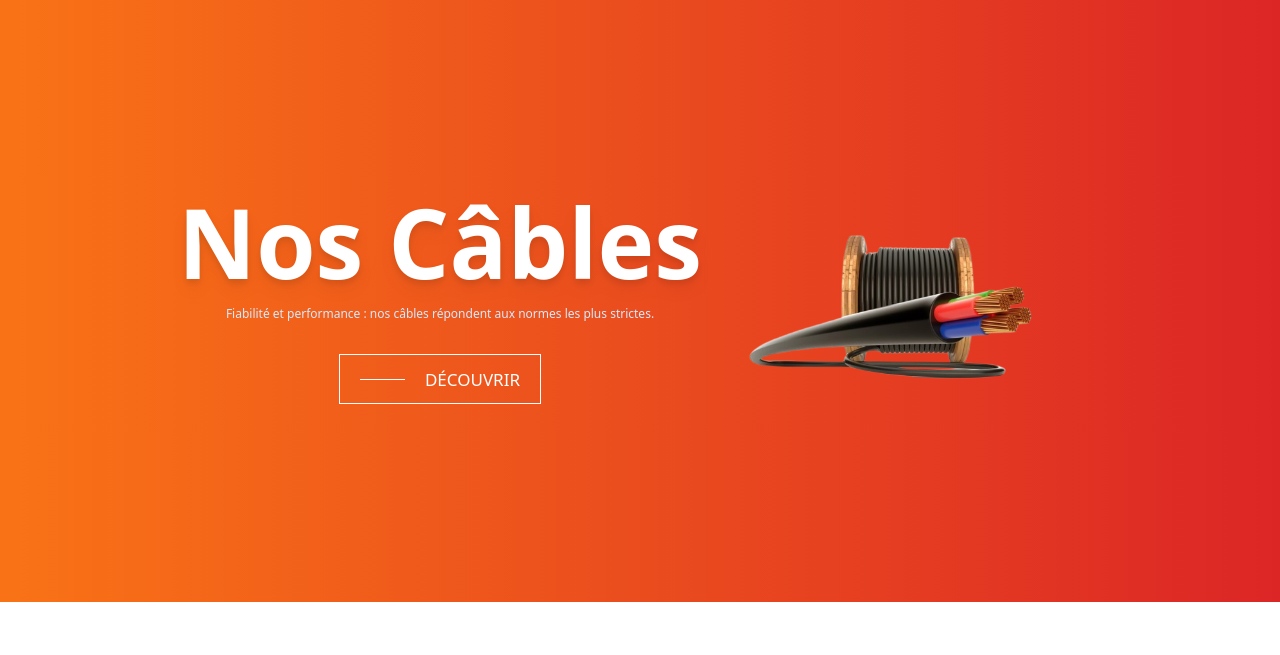
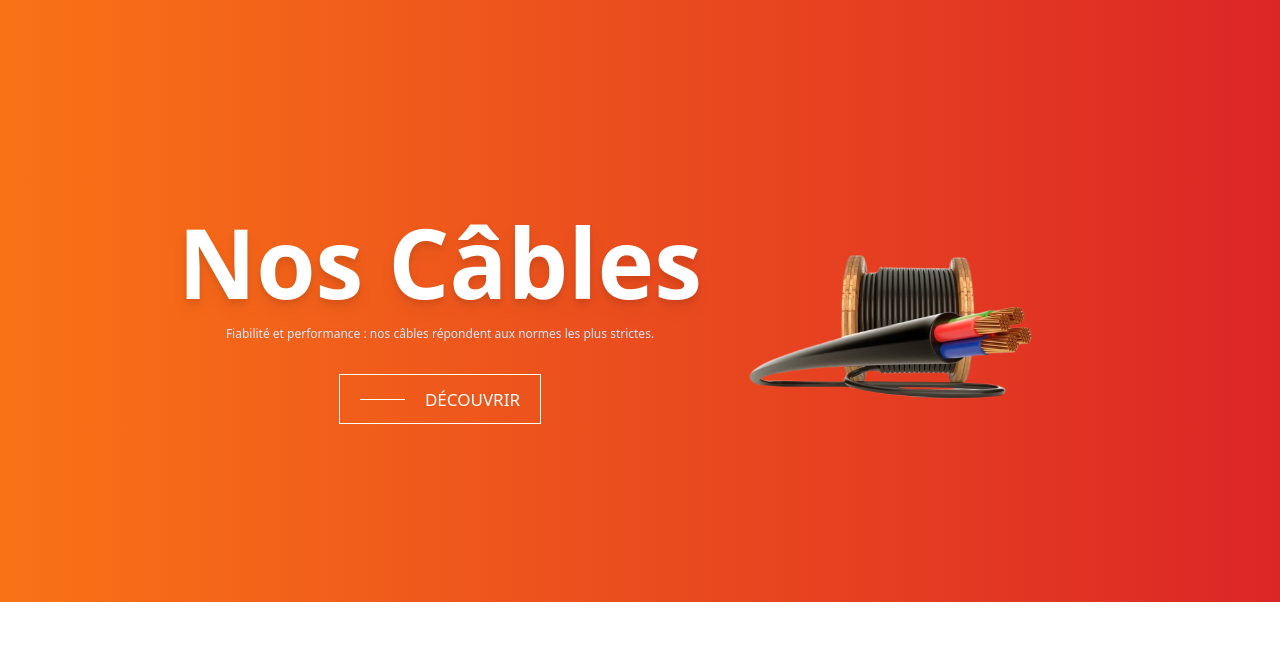
Before and after one commit to YassineGit31/wahrane-cables, a website: page cables.html in a window 1280 px wide. Shown: the part 78-733 px from the top of the page. Drawn offline with nearby package versions, Linux system fonts and the light colour scheme.

Commit message:
cables.html

```diff
--- a/cables.html
+++ b/cables.html
@@ -46,7 +46,7 @@
             </div>
         </nav>
 
-        <div class="flex items-center justify-center text-center h-full" data-aos="fade-up">
+        <div class="flex items-center justify-center text-center mt-10 h-full" data-aos="fade-up">
             <div class="cables-title flex flex-col items-center justify-center">
                 <h1 class="text-7xl md:text-8xl font-bold drop-shadow-lg">Nos Câbles</h1>
                 <small><p class="text-xs text-blue-100 mt-4">
```
